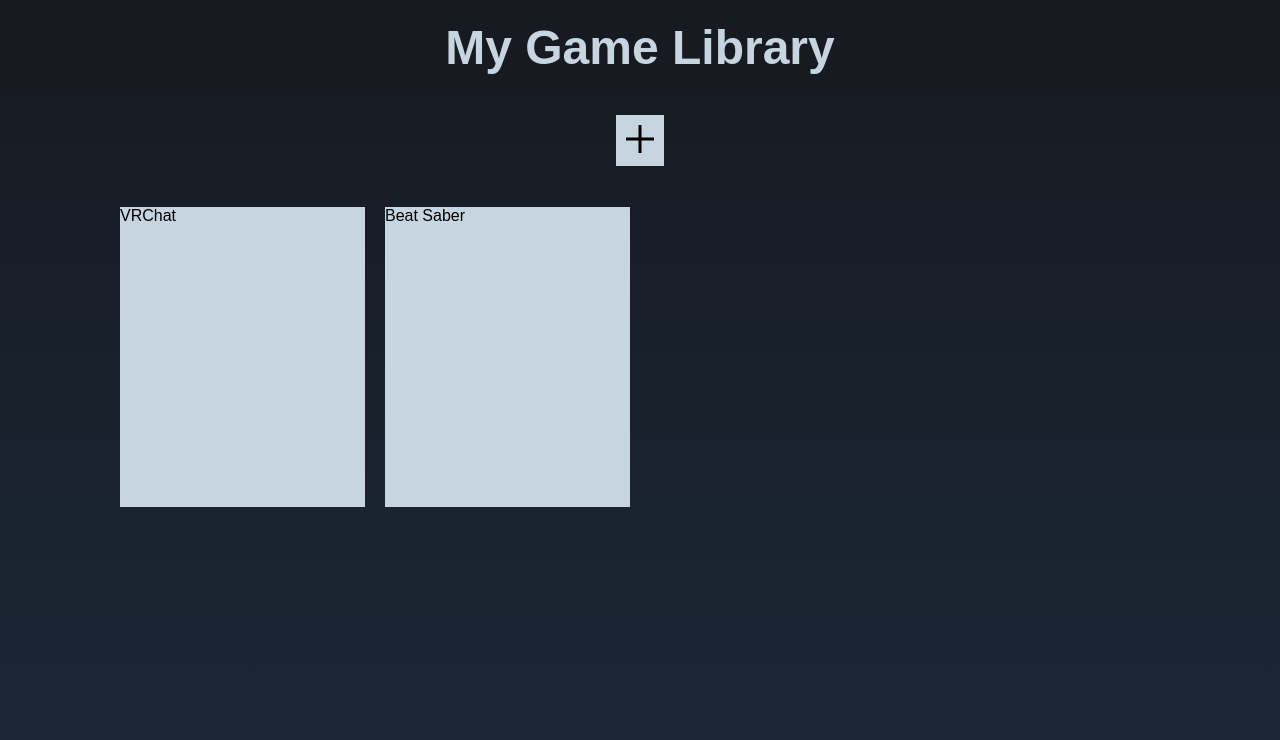
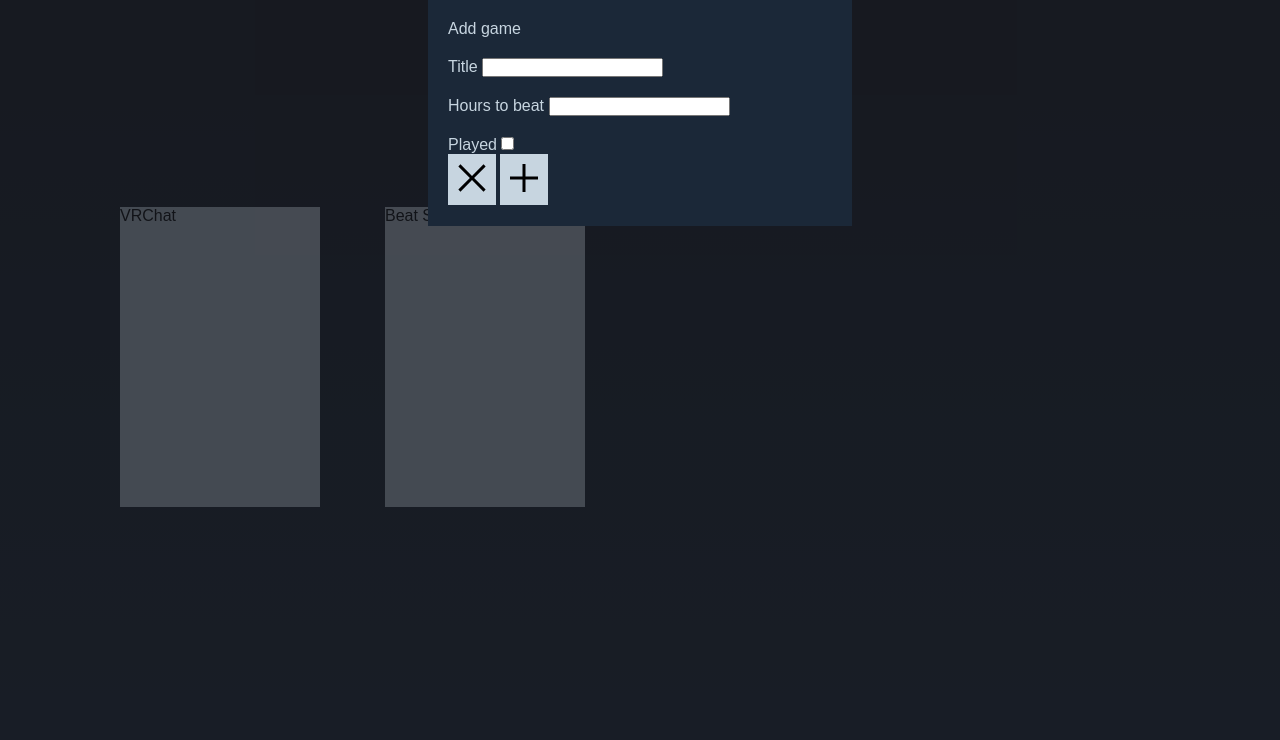
Before and after one commit to vanessapigwin/top-library, a plain HTML site: page index.html in a window 1280 px wide. Both pictures are taken after a click on the button 640 px from the left and 140 px from the top of the page. Shown: the top 740 px of the page. Drawn offline with Linux system fonts and the light colour scheme.

Commit message:
add crude form, todo form styling

```diff
--- a/index.html
+++ b/index.html
@@ -9,6 +9,33 @@
     <script src="index.js" defer></script>
 </head>
 <body>
+    <div class="my-modal">
+        <div class="modal-content">
+            <form action="" class="add-game-form">
+                <div class="form-row title">Add game</div>
+                <div class="form-row">
+                    <label for="title">Title</label>
+                    <input type="text" name="title" id="">
+                </div>
+                <div class="form-row">
+                    <label for="time-to-beat">Hours to beat</label>
+                    <input type="number" name="time-to-beat" id="">
+                </div>
+                <div class="form-row">
+                    <label for="was-played">Played</label>
+                    <input type="checkbox" name="was-played" id="">
+                </div>
+            </form>
+            <div id="button-tray form-row"><button>
+                <button class="form-cancel" >
+                    <img src="./assets/close_FILL0_wght400_GRAD0_opsz48.svg">
+                </button>
+                <button class="form-add" type="submit">
+                    <img src="./assets/add_FILL0_wght400_GRAD0_opsz48.svg">
+                </button>
+            </button></div>
+        </div>
+    </div>
     <div class="content">
         <div class="header">
             <h1>My Game Library</h1>
--- a/index.js
+++ b/index.js
@@ -1,8 +1,31 @@
 libraryContainer = document.querySelector('#library');
+formButton = document.querySelector('#add>button');
+modal = document.querySelector('.my-modal');
+modalCancel = document.querySelector('.form-cancel');
+modalAdd = document.querySelector('.form-add');
 
+// render cards
 myLibrary.forEach((item) => {
     d = document.createElement('div');
     d.textContent = `${item['title']}`;
     d.classList.add('card');
     libraryContainer.appendChild(d);
-})
+});
+
+function getForm() {
+    modal.style.display = 'block';
+}
+
+function closeForm(e) {
+    e.preventDefault();
+    modal.style.display = 'none';
+}
+
+function addEntry(e) {
+    console.log(e);
+    closeForm(e);
+}
+
+formButton.addEventListener('click', getForm);
+modalCancel.addEventListener('click', closeForm);
+modalAdd.addEventListener('click', addEntry);
--- a/models.js
+++ b/models.js
@@ -1,9 +1,9 @@
 const myLibrary = []
 
-function Game(title, howLong, isFinished) {
+function Game(title, howLong, wasPlayed) {
     this.title = title;
     this.howLong = howLong;
-    this.isFinished = isFinished;
+    this.wasPlayed = wasPlayed;
     this.image = image;
 }
 
@@ -14,14 +14,14 @@
 const game1 = new Game(
     title = 'VRChat',
     howLong = 'infinite',
-    isFinished = false,
+    wasPlayed = false,
     image = 'No image'
 );
 
 const game2 = new Game(
     title = 'Beat Saber',
     howLong = 'infinite',
-    isFinished = true,
+    wasPlayed = true,
     image = 'No image'
 );
 
--- a/style.css
+++ b/style.css
@@ -49,6 +49,29 @@
     justify-content: center;
 }
 
+.my-modal {
+    display: none;
+    position: fixed;
+    z-index: 1;
+    left: 0;
+    top: 0;
+    width: 100%;
+    height: 100%;
+    overflow: auto;
+}
+
+.modal-content {
+    margin: auto;
+    padding: var(--default-pad);
+    width: 30%;
+}
+
+.add-game-form {
+    display: flex;
+    flex-direction: column;
+    gap:var(--default-pad);
+}
+
 @media only screen and (min-width: 1080px) {
     .library-container {
         flex: 1;
@@ -79,9 +102,19 @@
     color:var(--theme-white)
 }
 
+.my-modal {
+    background-color: #171a21bd;
+}
+
+.modal-content {
+    color: var(--theme-white);
+    background-color: var(--theme-gray);
+}
+
 .card {
+    aspect-ratio: 2/3;
     background-color: var(--theme-white);
-    height: 300px;
+    max-height: 300px;
 }
 
 button {
```
Also changed, not shown: assets/close_FILL0_wght400_GRAD0_opsz48.svg (added).
